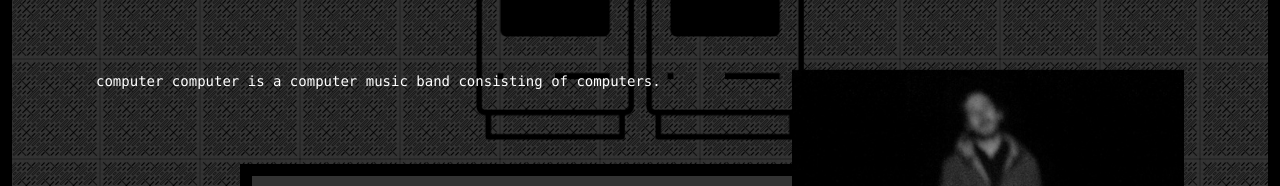
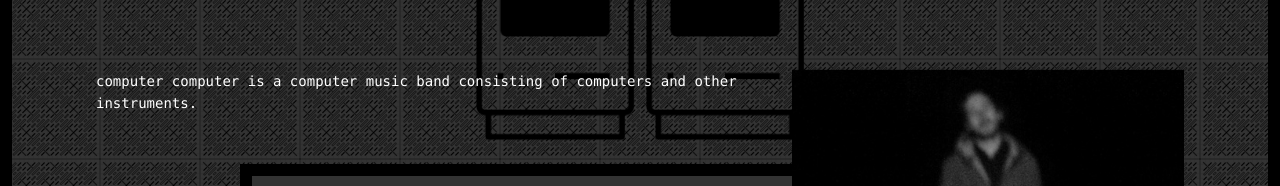
Before and after one commit to abelsonlive/computercomputer, a plain HTML site: page index.html in a window 1280 px wide. Both pictures are taken after a click on the link "ABOUT". Shown: the part 141-327 px from the top of the page. Drawn offline with Linux system fonts and the light colour scheme.

Commit message:
update info

```diff
--- a/index.html
+++ b/index.html
@@ -45,7 +45,7 @@
 
       <div class="info">
         <p>
-        computer computer is a computer music band consisting of computers.
+        computer computer is a computer music band consisting of computers and other instruments.
         <br/><br/>
         </p>
 
```
